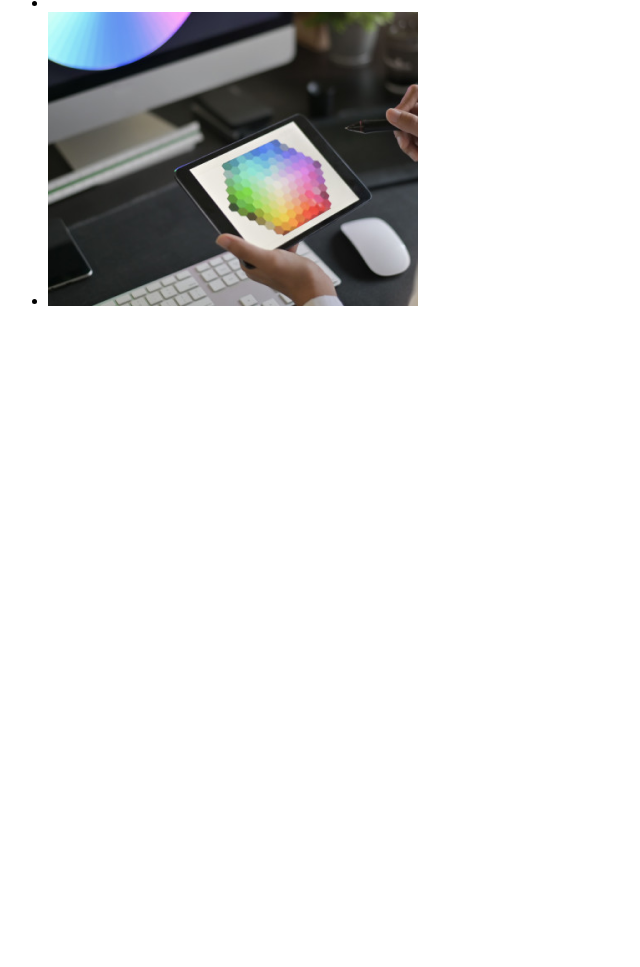
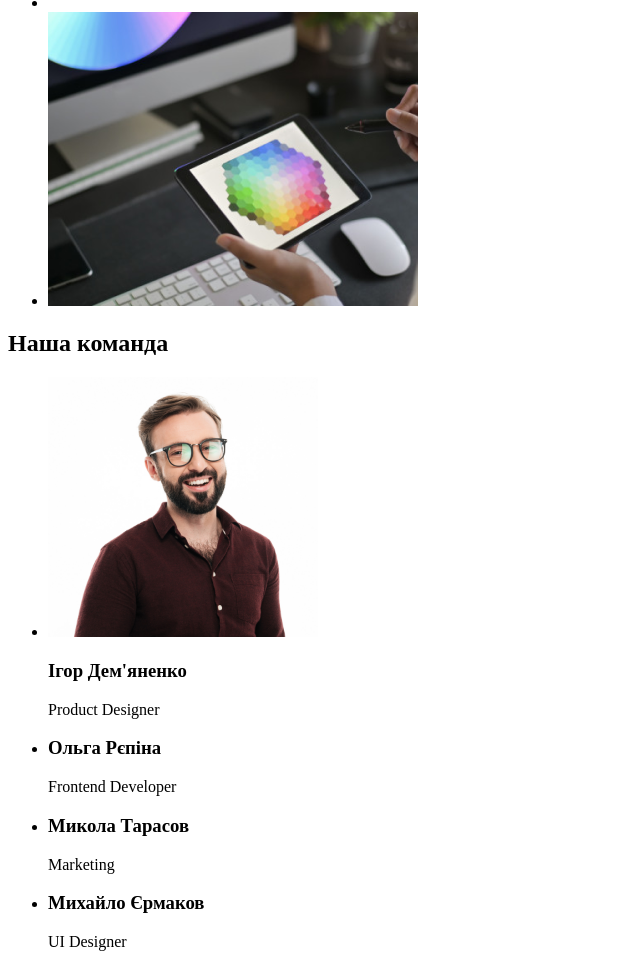
Before and after one commit to nik8067/goit-markup-hw-01, a plain HTML site: page index.html in a window 1280 px wide. Shown: the part 916-1883 px from the top of the page, without its empty margins (0-640 px from the left). Before the commit the page ends 1242 px from the top, so only its background shows below. Drawn offline with Linux system fonts and the light colour scheme.

Commit message:
Зміни в проекті номер 2

```diff
--- a/index.html
+++ b/index.html
@@ -64,5 +64,27 @@
         </li>
         </ul>
     </section>
+    <section>
+        <h2>Наша команда</h2>
+        <ul>
+        <li>
+            <img src="./images/Igor Demjanenko.jpg" alt="" width="270" />
+            <h3>Ігор Дем'яненко</h3>
+            <p>Product Designer</p>
+        </li>
+        <li>
+            <h3>Ольга Рєпіна</h3>
+            <p>Frontend Developer</p>
+        </li>
+        <li>
+            <h3>Микола Тарасов</h3>
+            <p>Marketing</p>
+        </li>
+        <li>
+            <h3>Михайло Єрмаков</h3>
+            <p>UI Designer</p>
+        </li>
+        </ul>
+    </section>
 </body>
 </html>
```
Also changed, not shown: images/Igor Demjanenko.jpg (added), images/Michajlo Jarmakov.jpg (added), images/Mukola Tarasov.jpg (added), images/Olga Repina.jpg (added), 1 other file.
